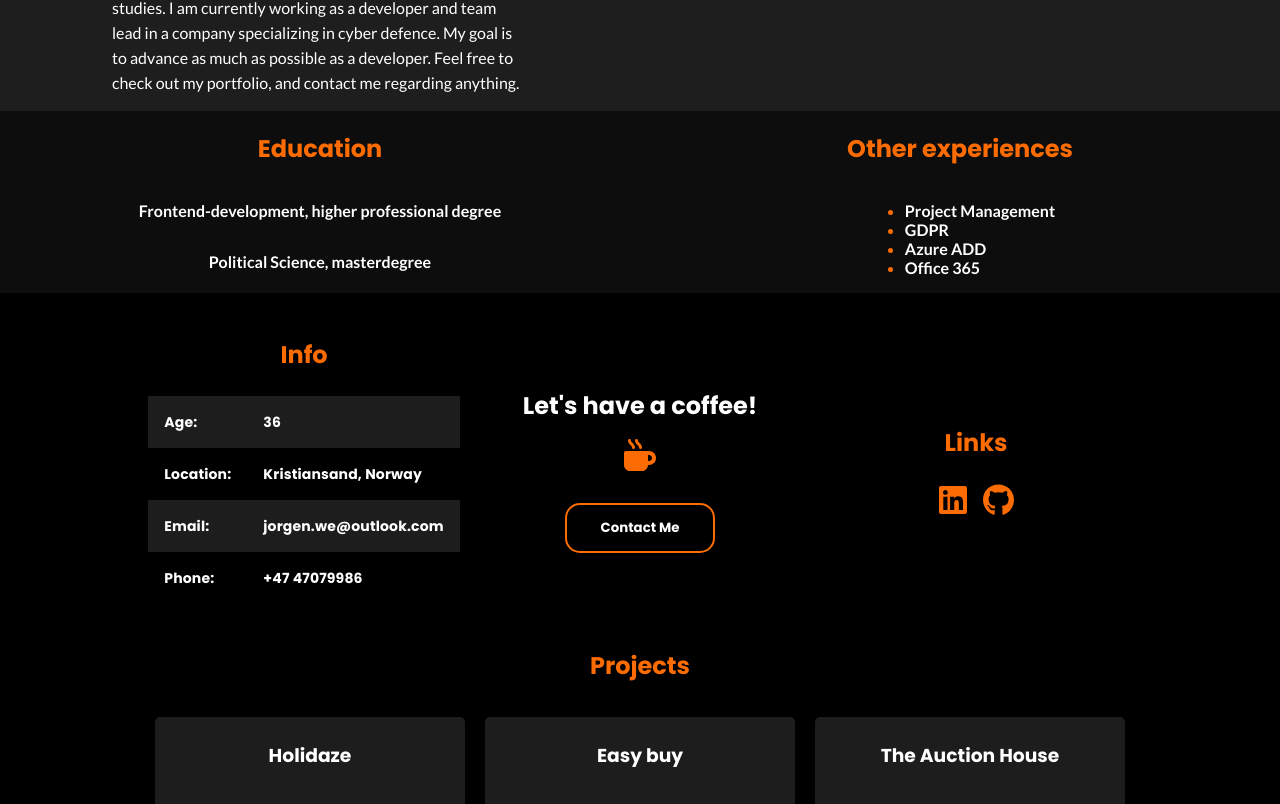
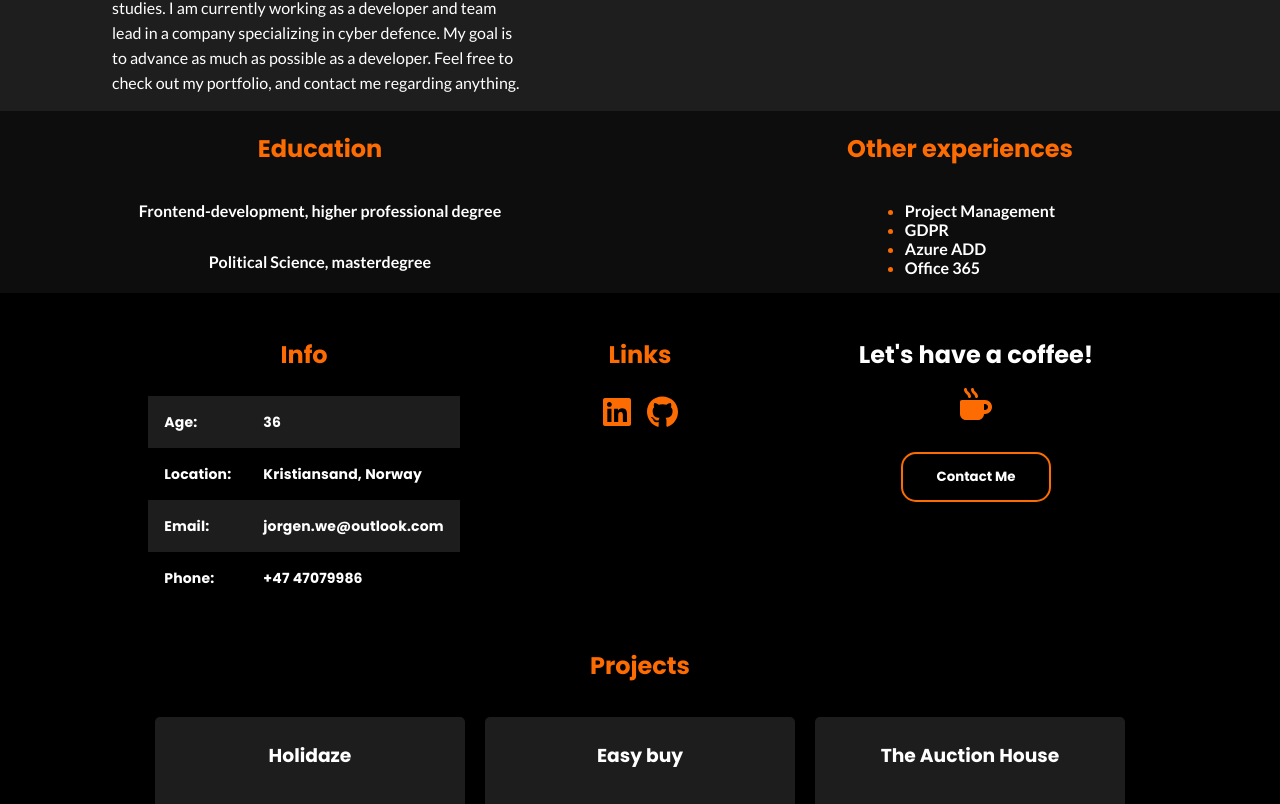
Before and after one commit to Jorgen-S-Engh/new_portfolio_2024, a React (Vite) app: page / in a window 1280 px wide. Shown: the part 567-1371 px from the top of the page. Built offline with nearby package versions, Linux system fonts and the light colour scheme.

Commit message:
change order of menu items

```diff
--- a/src/App.jsx
+++ b/src/App.jsx
@@ -85,7 +85,7 @@ function App() {
                   display: "flex",
                   width: "100%",
                   justifyContent: "center",
-                  alignItems: "center",
+
                   gap: 2,
                 }}
               >
@@ -105,9 +105,13 @@ function App() {
                   md={4}
                   s={6}
                   xs={12}
-                  sx={{ display: "flex", justifyContent: "center" }}
+                  sx={{
+                    display: "flex",
+                    justifyContent: "center",
+                    alignSelf: "start",
+                  }}
                 >
-                  <LetsCoffee />
+                  <Links />
                 </Grid>
                 <Grid
                   item
@@ -115,9 +119,13 @@ function App() {
                   md={4}
                   s={6}
                   xs={12}
-                  sx={{ display: "flex", justifyContent: "center" }}
+                  sx={{
+                    display: "flex",
+                    justifyContent: "center",
+                    alignSelf: "start",
+                  }}
                 >
-                  <Links />
+                  <LetsCoffee />
                 </Grid>
               </Grid>
             </Box>
--- a/src/components/LetsCoffee.jsx
+++ b/src/components/LetsCoffee.jsx
@@ -41,6 +41,7 @@ const LetsCoffee = () => {
             display: "flex",
             flexDirection: "column",
             alignItems: "center",
+            justifyContent: "start",
             gap: "10px",
           }}
         >
```
